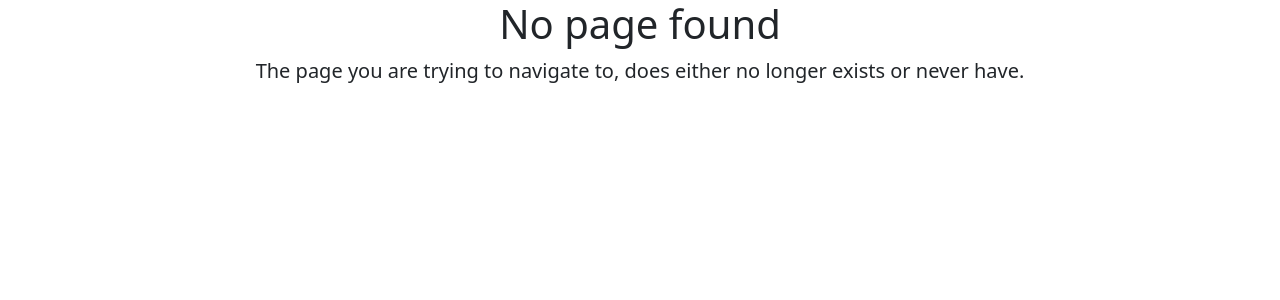
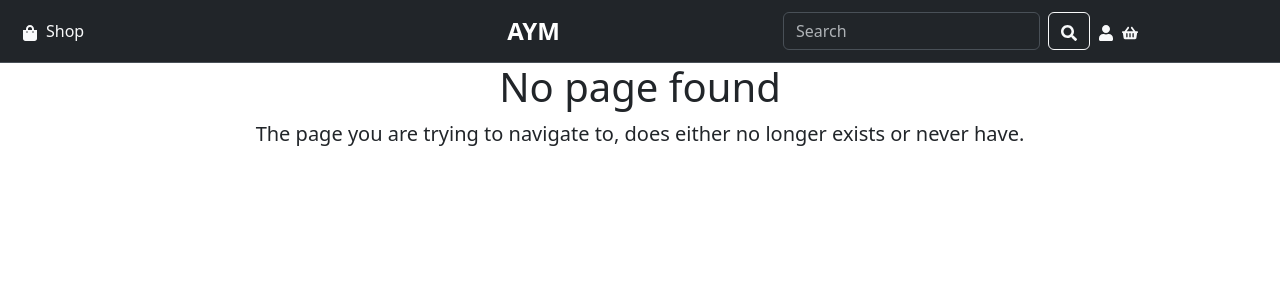
Before and after one commit to J-M-M-P/AYM-Frontend, a React (Vite) app: page /shop in a window 1280 px wide. Shown: the top 300 px of the page. Built offline with nearby package versions, Linux system fonts and the light colour scheme.

Commit message:
Ændring i mappestruktur og layout.tsx

```diff
--- a/src/App.tsx
+++ b/src/App.tsx
@@ -1,5 +1,5 @@
 import { Routes, Route } from "react-router-dom";
-import Home from "./pages/FrontPage/Home";
+import Home from "./pages/Home";
 import NoPage from "./pages/NoPage";
 import Layout from "./components/Layout";
 
--- a/src/components/Layout.tsx
+++ b/src/components/Layout.tsx
@@ -1,3 +1,5 @@
+import NavHeader from "../components/Nav/NavHeader";
+
 type LayoutProps = {
     children: React.ReactNode;
 };
@@ -5,7 +7,7 @@ type LayoutProps = {
 const Layout = ({ children }: LayoutProps) => {
     return (
         <div>
-
+            <header><NavHeader /></header>
             <main>{children}</main>
         </div>
     );
--- a/src/Nav/NavHeader.tsx
+++ b/src/components/Nav/NavHeader.tsx
@@ -12,7 +12,7 @@ export default function NavHeader() {
                 <FaShoppingBag />
               </NavLink>
               <NavLink to="/shop" className="text-light text-decoration-none">
-                Butik
+                Shop
               </NavLink>
             </div>
 
--- a/src/pages/FrontPage/Home.tsx
+++ /dev/null
@@ -1,13 +0,0 @@
-import NavHeader from "../../Nav/NavHeader";
-import ImageSlider from "./ImageSlider";
-
-function Home() {
-  return (
-    <div>
-      <NavHeader />
-      <ImageSlider/>
-    </div>
-  );
-}
-
-export default Home;
--- /dev/null
+++ b/src/pages/Home.tsx
@@ -0,0 +1,11 @@
+import ImageSlider from "../components/ImageSlider";
+
+function Home() {
+  return (
+    <div>
+      <ImageSlider/>
+    </div>
+  );
+}
+
+export default Home;
```
Also changed, not shown: src/components/ImageSlider.tsx (renamed from src/pages/FrontPage/ImageSlider.tsx).
